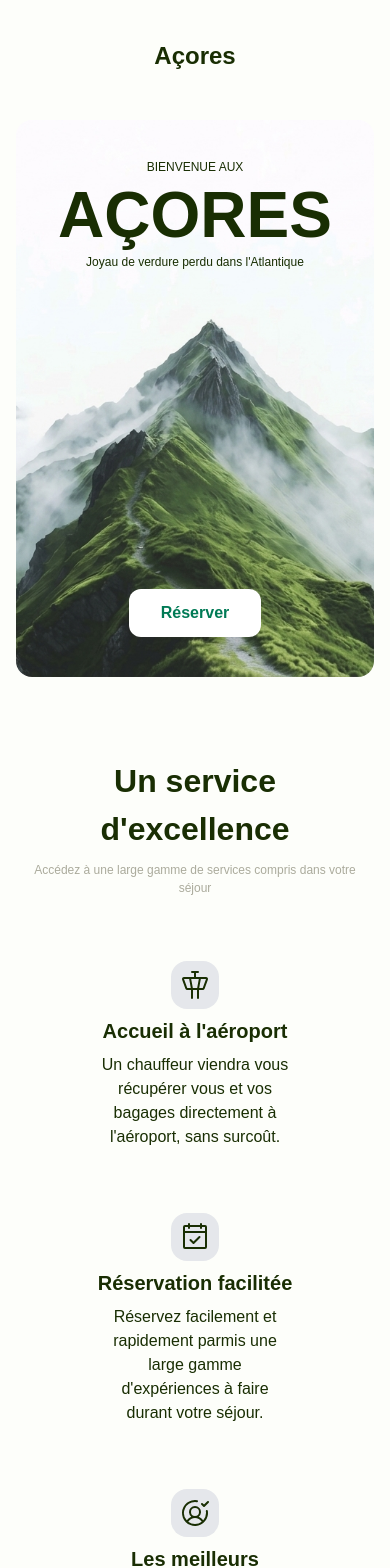
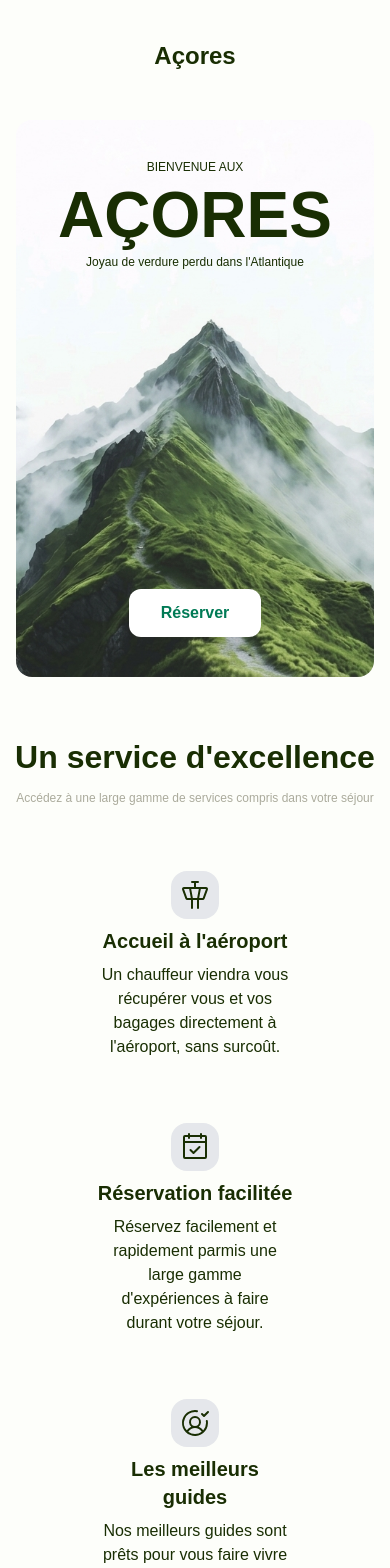
Before and after one commit to ElPotatoCorp/tp-01-tailwindcss, a React (Vite) app: page / in a window 390 px wide. Shown: the top 1568 px of the page. Built offline with nearby package versions, Linux system fonts and the light colour scheme; a web font is replaced by a local one.

Commit message:
Responsive main

```diff
--- a/src/App.tsx
+++ b/src/App.tsx
@@ -14,7 +14,7 @@ function App() {
         <Hero />
       </header>
 
-      <main className="container flex flex-col gap-5 my-10 mx-auto px-6">
+      <main className="container flex flex-col gap-5 my-4 sm:my-10 mx-auto px-3 sm:px-6">
         <Benefits />
         <Tours />
         <Hotels />
```
